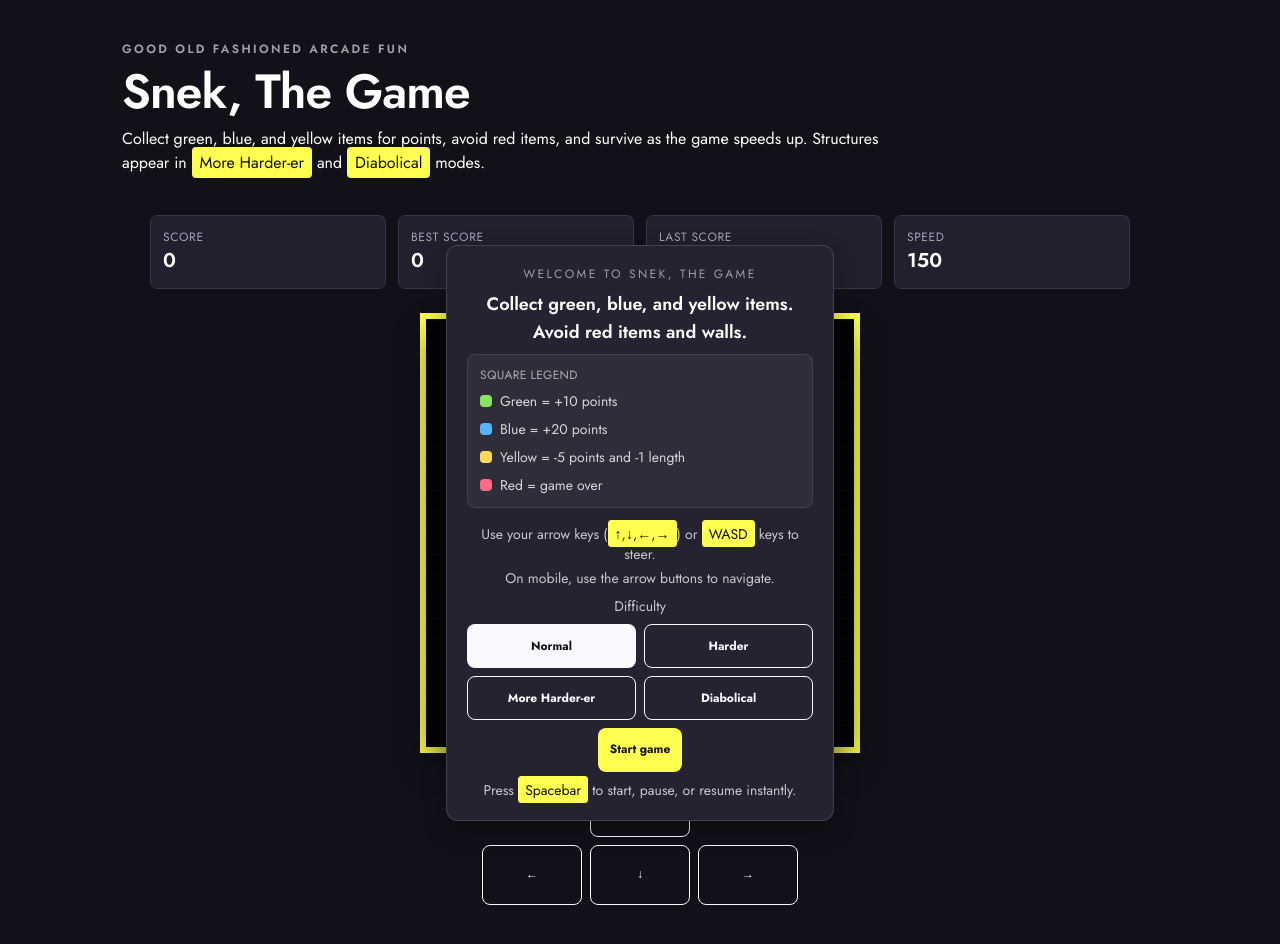
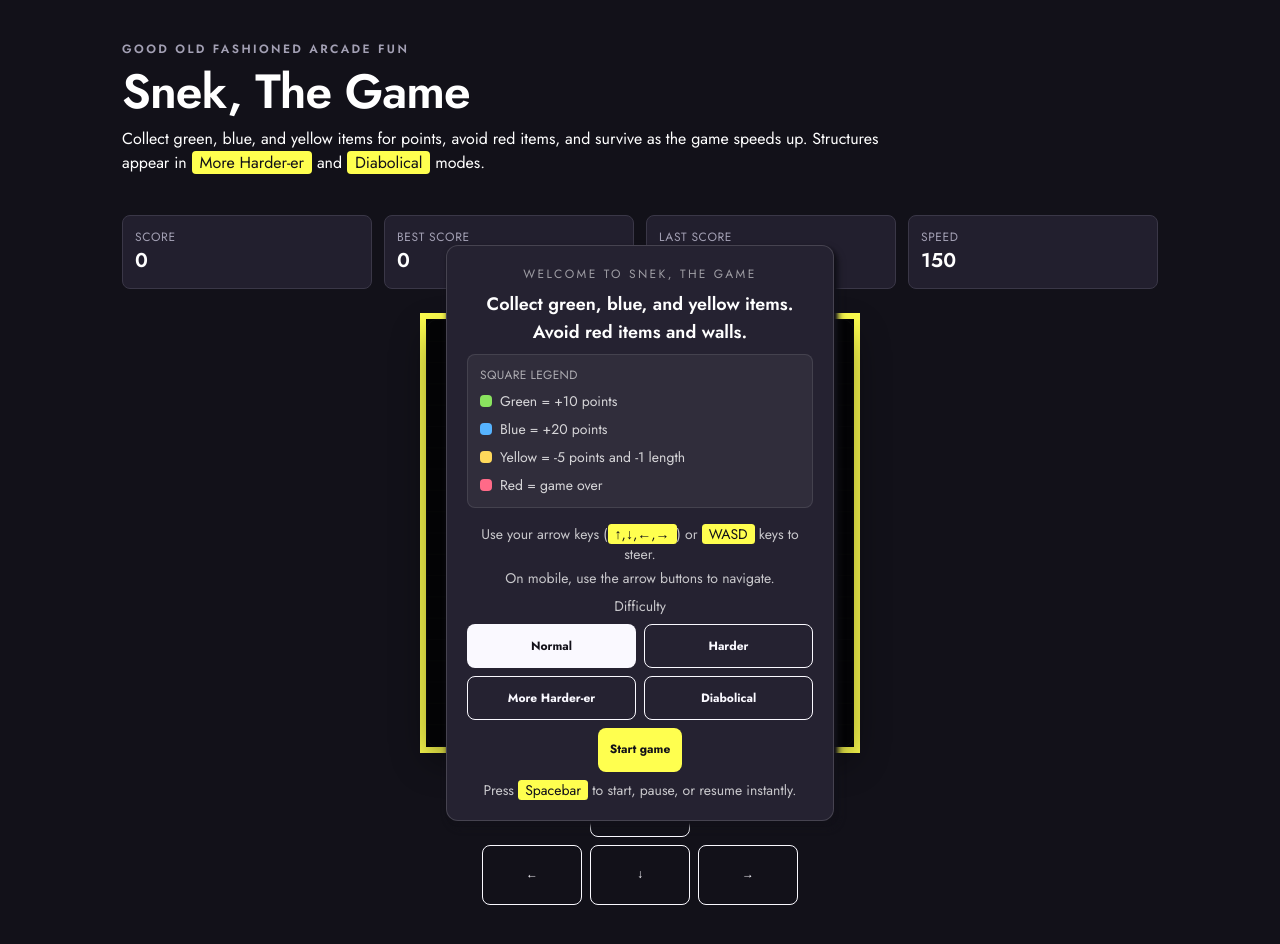
Before and after one commit to simonproudfootxyz/snek, a Next.js app: page / in a window 1280 px wide. Built offline with nearby package versions, Linux system fonts and the light colour scheme.

Commit message:
- minor style tweaks

```diff
--- a/src/app/globals.css
+++ b/src/app/globals.css
@@ -53,7 +53,7 @@ body {
 code {
   background-color: var(--primary-color);
   color: var(--surface);
-  padding: 0.25em 0.5em;
+  padding: 0 0.5em;
   border-radius: 0.25em;
   font-family: var(--font-jost);
 }
--- a/src/features/game/components/GameClient.tsx
+++ b/src/features/game/components/GameClient.tsx
@@ -149,7 +149,7 @@ export function GameClient() {
 
   return (
     <section
-      className="game-client-container mx-auto flex w-full max-w-[980px] flex-col gap-6"
+      className="game-client-container mx-auto flex w-full flex-col gap-6"
       {...touchHandlers}
       role="application"
       aria-label="Snek game area"
--- a/src/features/game/components/GameHeader.css
+++ b/src/features/game/components/GameHeader.css
@@ -11,7 +11,7 @@
     &::before {
       content: "";
       position: absolute;
-      bottom: 0;
+      bottom: 3px;
       left: 0;
       width: 100%;
       height: 0px;
--- a/src/features/ui/components/Modal/Modal.css
+++ b/src/features/ui/components/Modal/Modal.css
@@ -19,12 +19,13 @@
   width: 100%;
   max-height: 90vh;
   overflow-y: auto;
-  box-shadow: 0 10px 25px rgb(0 0 0 / 0.3);
+  box-shadow: 2px 3px 3px var(--grey-950);
   animation: modal-slide-in 0.25s ease-out;
   color: var(--white);
   display: flex;
   flex-direction: column;
   border: 1px solid rgb(255 255 255 / 0.15);
+  filter: drop-shadow(2px 3px 3px var(--grey-950));
 }
 
 .modal--sm {
@@ -63,6 +64,7 @@
 
 .modal__body {
   padding: 0 1.25rem 1.25rem;
+  box-shadow: 0 0 10px 0 rgba(0, 0, 0, 1);
 }
 
 .modal__header + .modal__body {
```
